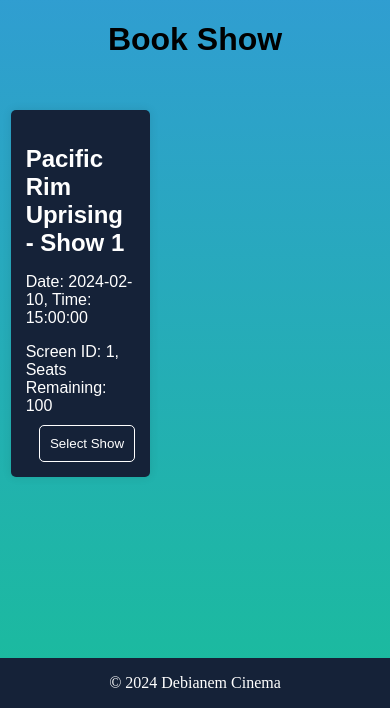
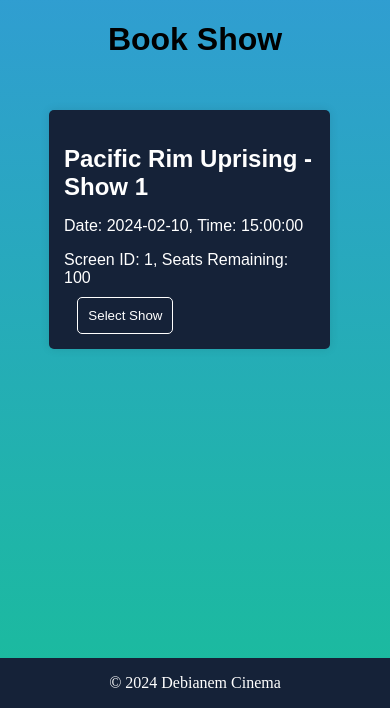
Before and after one commit to getbenjamin1/Cinema-Booking-System, a Flask app: page /book/1 in a window 390 px wide. Shown: the part 136-844 px from the top of the page. Run offline with Flask 3, Linux system fonts and the light colour scheme; data comes from the database, SQL or seed files in the repository; parts of the project's set-up code (start-up, migrations or seed data) failed here and were passed over.

Commit message:
Update book.html

```diff
--- a/templates/book.html
+++ b/templates/book.html
@@ -91,26 +91,28 @@
         }
 
         .show-container {
-            max-width: 800px;
+            /*width: 100%; /* Use 100% if you want the container to be responsive */
+            display: flex;
+            flex-wrap: wrap;
             margin: 20px auto auto;
-            display: flex;
-            flex-wrap: wrap; /* Allow wrapping if the screen is too small */
-            justify-content: space-between; /* Center the shows */
+            justify-content: flex-start; /* This will distribute space around the items evenly */
+            gap: 20px; /* Adjust the gap as necessary */
             align-items: flex-start;
-            gap: 20px; /* Add some space between the shows */
+     /*       padding-right: 10px;*/
+            padding-left: 10%;
         }
-
         .show {
-            position: relative;
-            width: calc(33.333% - 20px); /* Subtract the total margin from the width */
-            /*width: calc((100% - 40px) / 3);*/
-            margin: 10px; /* Half the desired space between shows */
+            /*position: relative;*/
+            /*width: calc(33.333% - 40px); /* Subtract the total margin from the width */
+            flex: 0 0 calc((100% / 3) - (90px + 20px));
+            margin: 10px ; /* Half the desired space between shows */
             margin-bottom: 20px;
             padding: 15px;
             background-color: #152238;
             color: #fff;
             box-shadow: 0 0 10px rgba(0, 0, 0, 0.1);
             border-radius: 5px;
+            box-sizing: border-box;
         }
 
         .show h2 {
@@ -135,6 +137,19 @@
                 width: calc(100% - 20px);
             }
         } /* For mobile screens, fit one show per line */
+
+        @media (max-width: 1200px) {
+            .show {
+                flex-basis: calc(50% - 40px); /* Two shows per line on smaller screens */
+            }
+        }
+
+        @media (max-width: 768px) {
+            .show {
+                flex-basis: 80%; /* One show per line on mobile screens */
+           /*     flex: none;*/
+            }
+        }
 
         .booking-form {
             position: relative;
```
